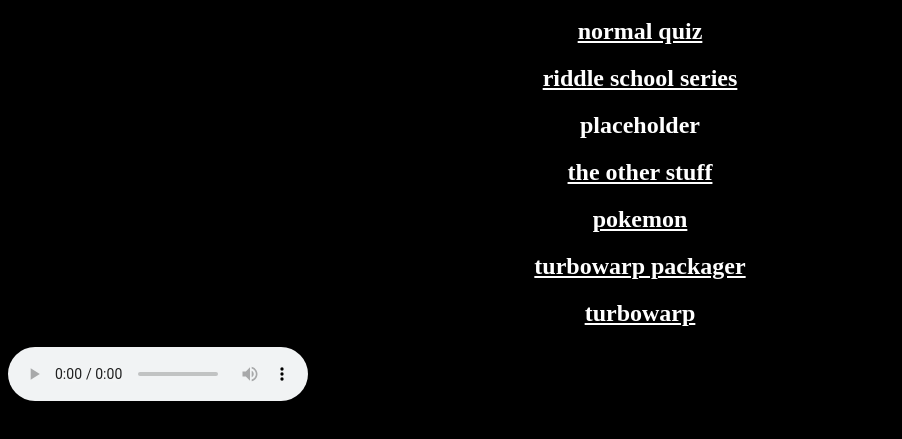
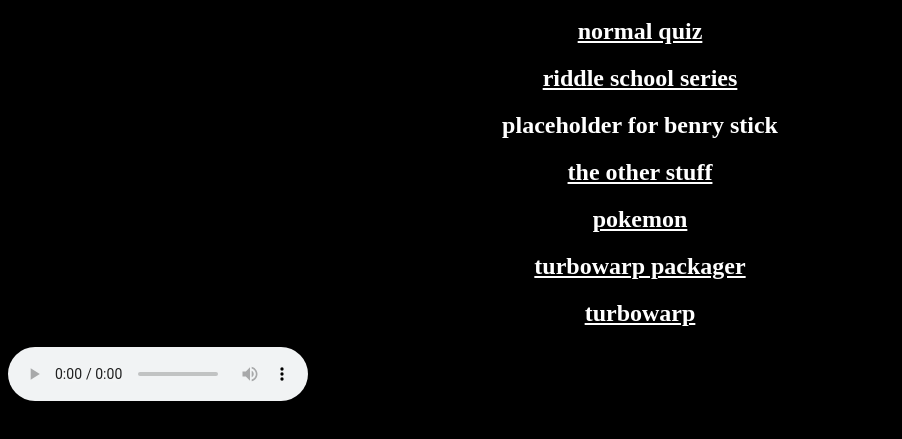
Before and after one commit to funy-man/funy-man.github.io, a plain HTML site: page uh.html in a window 1280 px wide. Shown: the part 95-534 px from the top of the page, without its empty margins (0-902 px from the left). Drawn offline with Linux system fonts and the light colour scheme.

Commit message:
Update uh.html

```diff
--- a/uh.html
+++ b/uh.html
@@ -7,7 +7,7 @@
 <h2><a href=flashtest.html>comupter smash</a></h2>
 <h2><a href=quiz.html>normal quiz</a></h2>
 <h2><a href=riddles/dexin.html>riddle school series</a></h2>
-<h2>placeholder</h2>
+<h2>placeholder for benry stick</h2>
 <h2><a href=https://funy-man.github.io/uh.html>the other stuff</a></h2>
 <h2><a href=https://funnynnuf.github.io/w/>pokemon</a></h2>
 <h2><a href=https://funnynnuf.github.io/packager/>turbowarp packager</a></h2>
```
